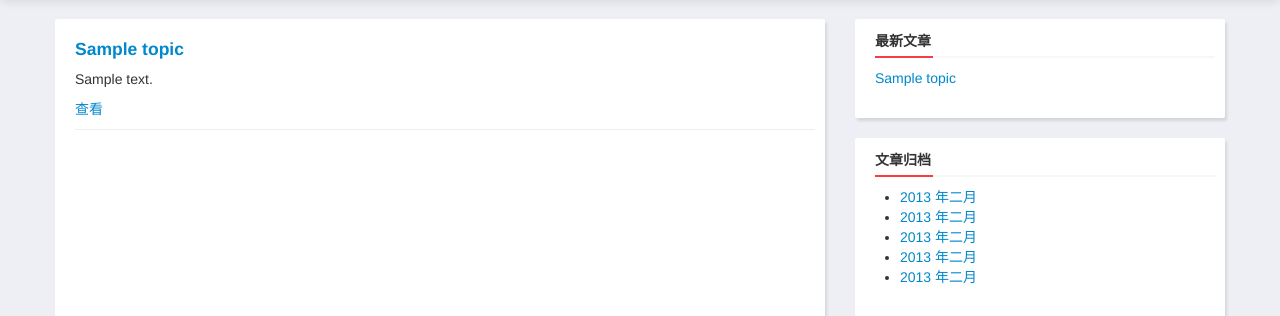
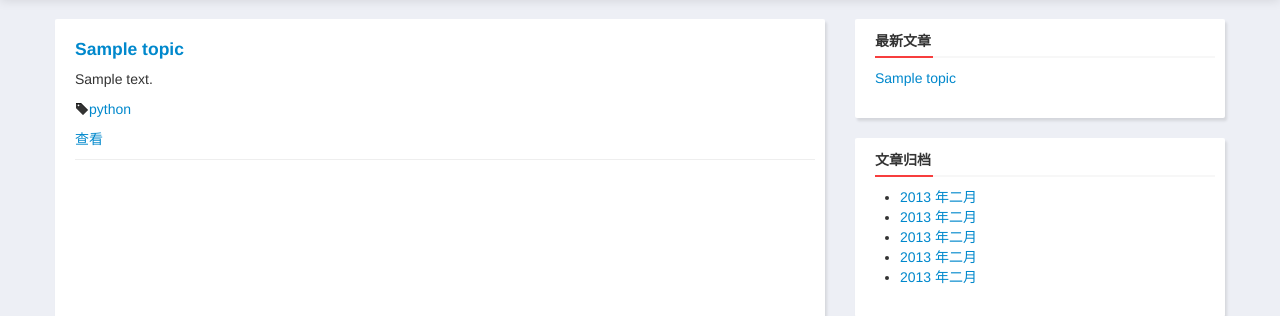
Before and after one commit to liuxuecheng/sae_python_blog, a Flask app: template webapp/templates/sites/index.html in a window 1280 px wide. Shown: the part 41-357 px from the top of the page. Run offline with Flask 2, Linux system fonts and the light colour scheme; the template is opened without the code that fills it: most values are stand-ins (such as "Sample title", 1, 10 or a date in 2020); parts of the project's set-up code (start-up, migrations or seed data) failed here and were passed over.

Commit message:
git-svn-id: https://svn.sinaapp.com/dilan/2@482 288da536-3c93-4ab2-bc2e-17a84f795b60

```diff
--- a/webapp/templates/sites/index.html
+++ b/webapp/templates/sites/index.html
@@ -6,6 +6,7 @@
       {% for t in topic%}
       <h4><a href="">{{ t.title }}</a></h4>
       <p>{{ t.content | safe }}</p>
+      <p><i class="icon-tag"></i><a href="#">python</a></p>
       <p><a href="#">查看</a></p>
       <div class="line"></div>
       {% endfor %}
```
